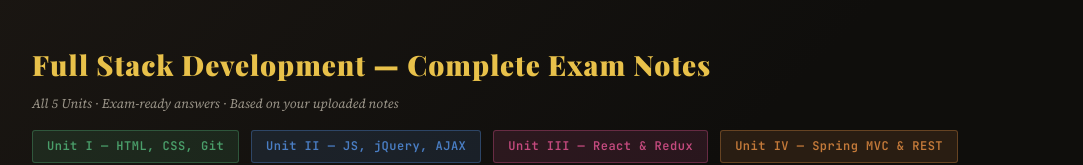
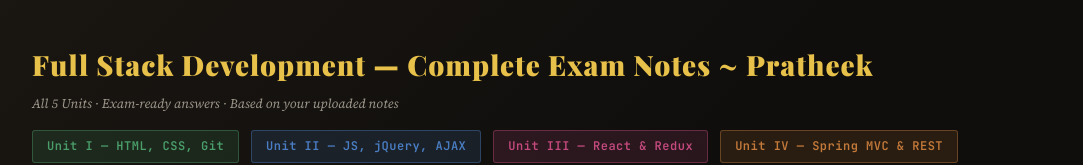
Before and after one commit to PratheekGaba-111/FSD_Notes, a plain HTML site: page index.html in a window 1280 px wide. Shown: the top 165 px of the page, without its empty margins (28-1111 px from the left). Drawn offline with nearby package versions, Linux system fonts and the light colour scheme.

Commit message:
Update title in index.html to include author's name

```diff
--- a/index.html
+++ b/index.html
@@ -203,7 +203,7 @@
 <body>
 
 <div class="hero">
-  <h1>Full Stack Development — Complete Exam Notes</h1>
+  <h1>Full Stack Development — Complete Exam Notes ~ Pratheek</h1>
   <p>All 5 Units · Exam-ready answers · Based on your uploaded notes</p>
   <nav class="toc-nav">
     <a href="#unit1">Unit I — HTML, CSS, Git</a>
```
